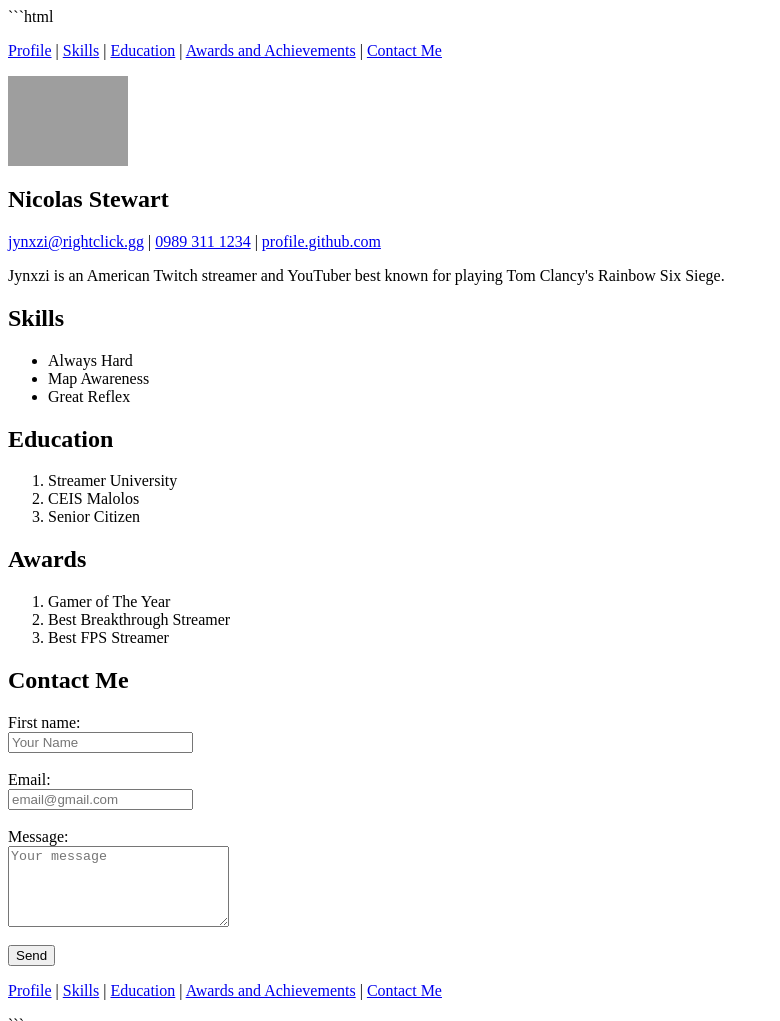
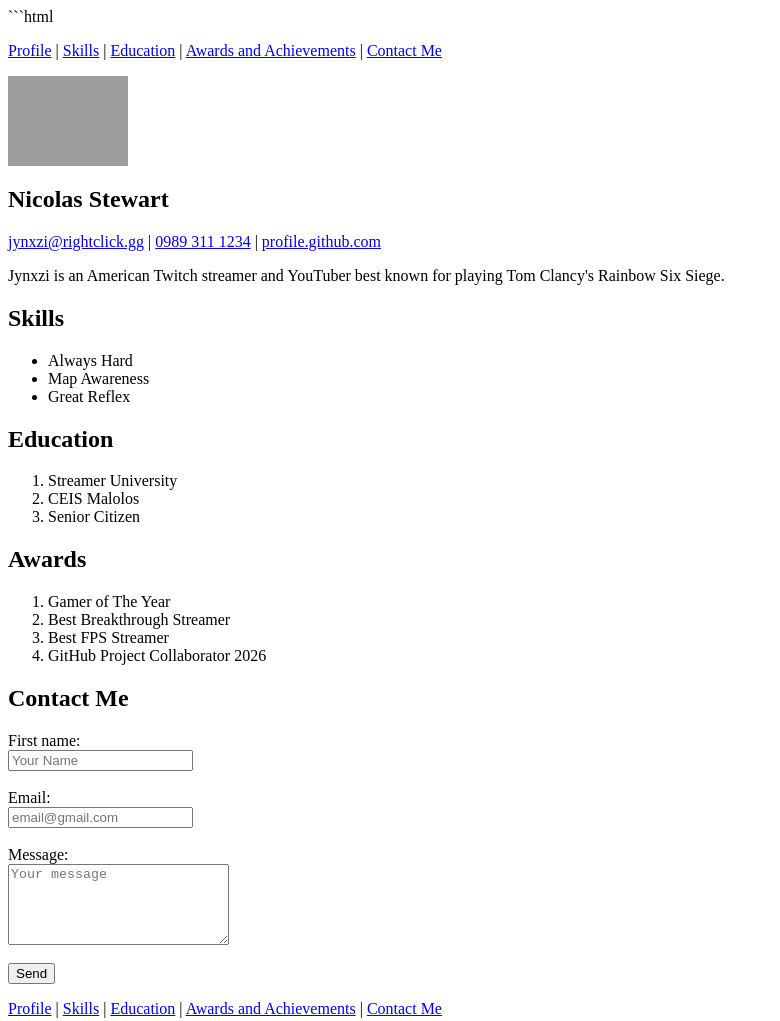
Before and after one commit to CEUMAL-PRIN135/PRIN135-PrelimExam-Alejo, a plain HTML site: page index.html in a window 1280 px wide. Shown: the top 1021 px of the page, without its empty margins (0-780 px from the left). Drawn offline with Linux system fonts and the light colour scheme; grey boxes are pictures that could not be loaded.

Commit message:
Added GitHub Project Collaborator Achievement.

```diff
--- a/index.html
+++ b/index.html
@@ -78,6 +78,7 @@
             <li>Gamer of The Year</li>
             <li>Best Breakthrough Streamer</li>
             <li>Best FPS Streamer</li>
+            <li>GitHub Project Collaborator 2026</li>
           </ol>
         </p>
       </section>
```
